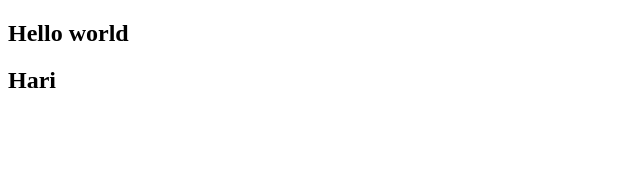
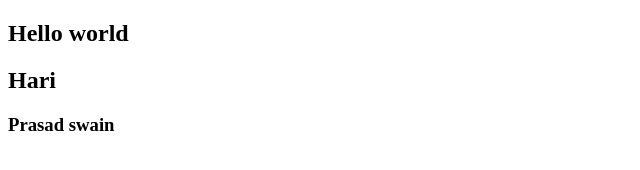
Before and after one commit to HariPrasadswain/javajenkins, a plain HTML site: page index.html in a window 1280 px wide. Shown: the whole page, without its empty margins (0-640 px from the left). Drawn offline with Linux system fonts and the light colour scheme.

Commit message:
Update index.html

```diff
--- a/index.html
+++ b/index.html
@@ -8,5 +8,6 @@
 <body>
     <h2>Hello world</h2>
     <h2>Hari</h2>
+    <h3>Prasad swain</h3>
 </body>
 </html>
```
